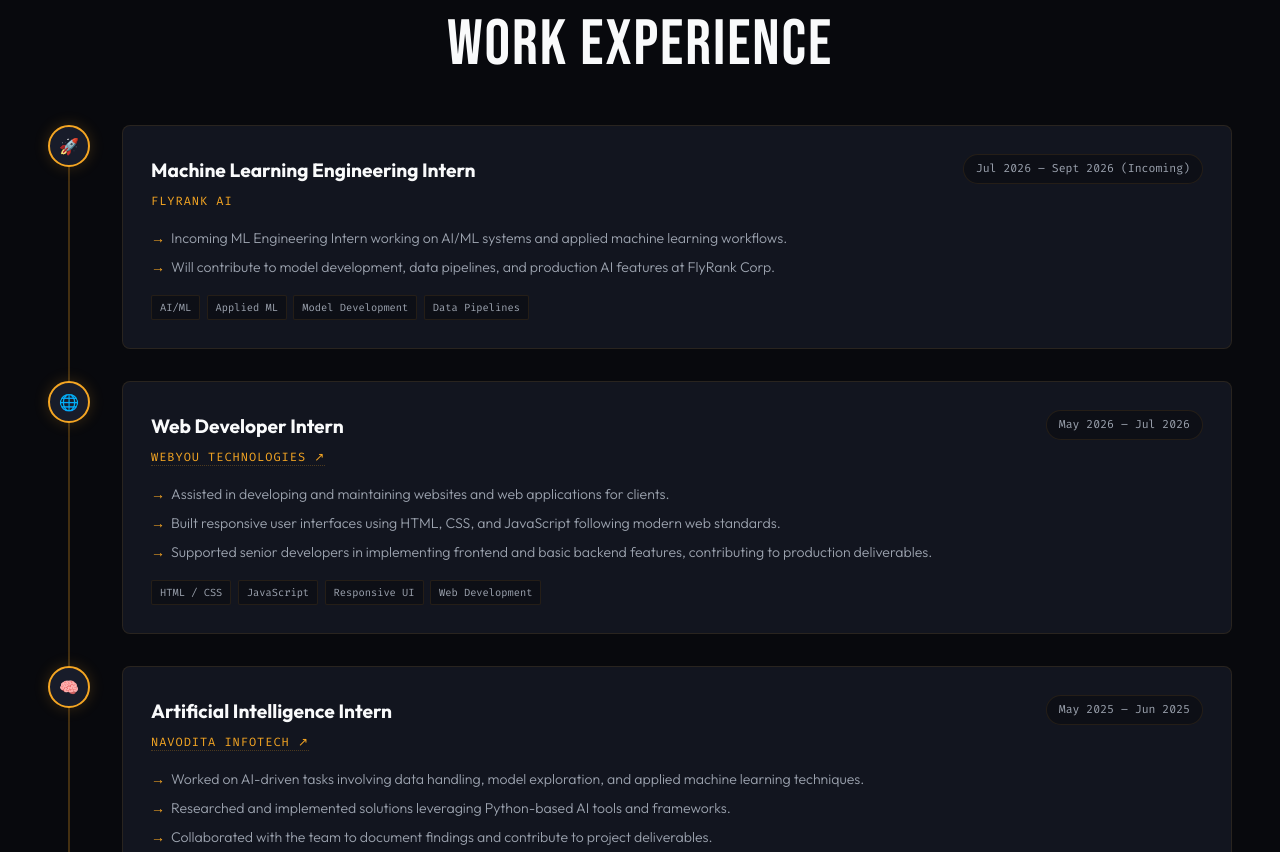
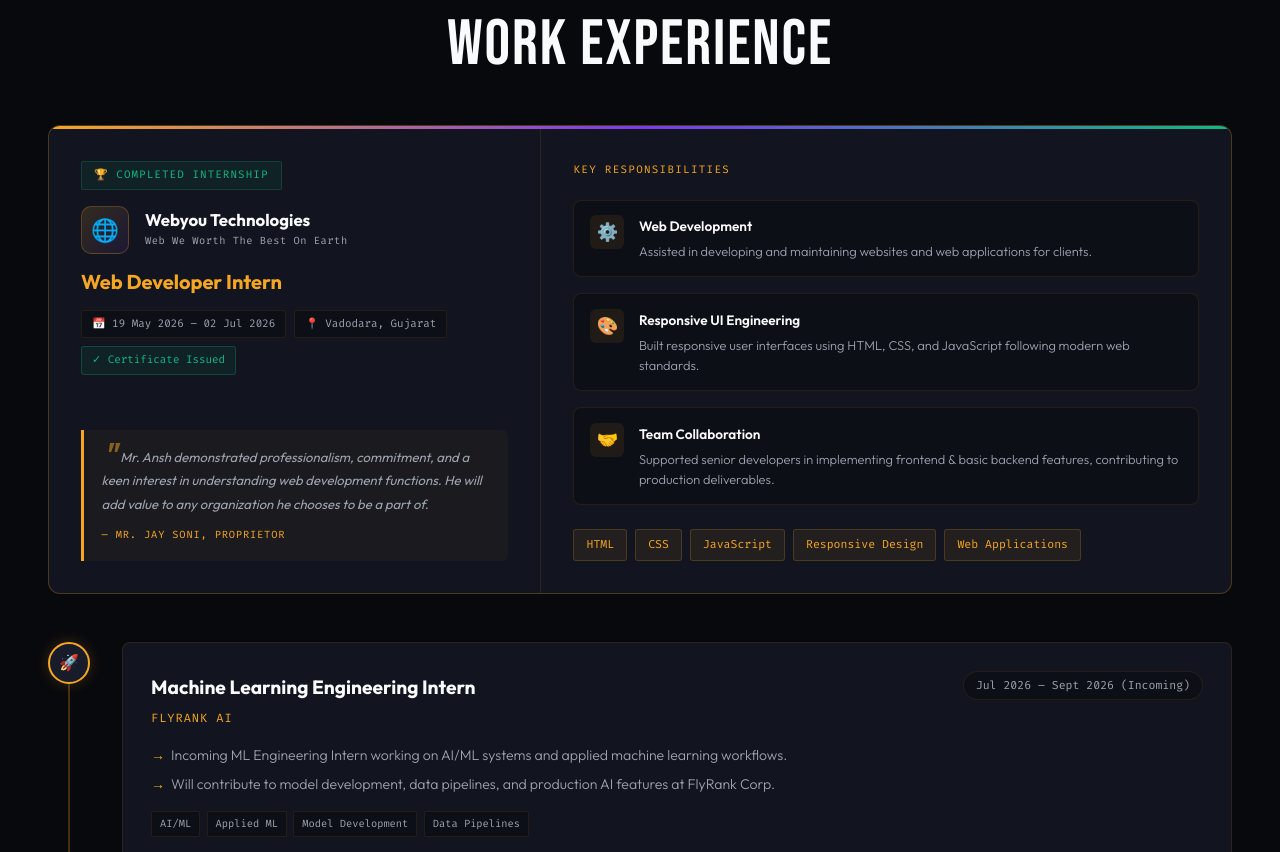
Before and after one commit to anshere0/portfolio, a plain HTML site: page index.html in a window 1280 px wide. Shown: the part 1970-2822 px from the top of the page. Drawn offline with nearby package versions, Linux system fonts and the light colour scheme.

Commit message:
updating job profile

```diff
--- a/index.html
+++ b/index.html
@@ -255,6 +255,67 @@
       <div class="sec-label" style="justify-content:center">Journey</div>
       <div class="sec-title">WORK EXPERIENCE</div>
     </div>
+    <!-- FEATURED INTERNSHIP: Webyou Technologies -->
+    <div class="webyou-feature rv">
+      <div class="wf-accent-bar"></div>
+      <div class="wf-inner">
+        <div class="wf-left">
+          <div class="wf-badge">🏆 Completed Internship</div>
+          <div class="wf-logo-wrap">
+            <div class="wf-logo-icon">🌐</div>
+            <div>
+              <div class="wf-company">Webyou Technologies</div>
+              <div class="wf-tagline">Web We Worth The Best On Earth</div>
+            </div>
+          </div>
+          <h3 class="wf-role">Web Developer Intern</h3>
+          <div class="wf-meta">
+            <span class="wf-pill">📅 19 May 2026 – 02 Jul 2026</span>
+            <span class="wf-pill">📍 Vadodara, Gujarat</span>
+            <span class="wf-pill wf-pill-green">✓ Certificate Issued</span>
+          </div>
+          <div class="wf-quote">
+            <span class="wf-quote-mark">"</span>
+            Mr. Ansh demonstrated professionalism, commitment, and a keen interest in understanding web development functions. He will add value to any organization he chooses to be a part of.
+            <span class="wf-quote-attr">— Mr. Jay Soni, Proprietor</span>
+          </div>
+        </div>
+        <div class="wf-right">
+          <div class="wf-responsibilities">
+            <div class="wf-resp-head">Key Responsibilities</div>
+            <div class="wf-resp-item">
+              <div class="wf-resp-icon">⚙️</div>
+              <div>
+                <div class="wf-resp-title">Web Development</div>
+                <div class="wf-resp-desc">Assisted in developing and maintaining websites and web applications for clients.</div>
+              </div>
+            </div>
+            <div class="wf-resp-item">
+              <div class="wf-resp-icon">🎨</div>
+              <div>
+                <div class="wf-resp-title">Responsive UI Engineering</div>
+                <div class="wf-resp-desc">Built responsive user interfaces using HTML, CSS, and JavaScript following modern web standards.</div>
+              </div>
+            </div>
+            <div class="wf-resp-item">
+              <div class="wf-resp-icon">🤝</div>
+              <div>
+                <div class="wf-resp-title">Team Collaboration</div>
+                <div class="wf-resp-desc">Supported senior developers in implementing frontend &amp; basic backend features, contributing to production deliverables.</div>
+              </div>
+            </div>
+          </div>
+          <div class="wf-skills-row">
+            <span class="wf-skill">HTML</span>
+            <span class="wf-skill">CSS</span>
+            <span class="wf-skill">JavaScript</span>
+            <span class="wf-skill">Responsive Design</span>
+            <span class="wf-skill">Web Applications</span>
+          </div>
+        </div>
+      </div>
+    </div>
+
     <div class="exp-timeline">
       <!-- Role 1: FlyRank AI -->
       <div class="exp-item rv">
@@ -278,35 +339,6 @@
             <span>Applied ML</span>
             <span>Model Development</span>
             <span>Data Pipelines</span>
-          </div>
-        </div>
-      </div>
-
-      <!-- Role 2: Webyou Technologies -->
-      <div class="exp-item rv">
-        <div class="exp-dot">🌐</div>
-        <div class="exp-content">
-          <div class="exp-header">
-            <div class="exp-title-box">
-              <h3>Web Developer Intern</h3>
-              <div class="exp-company">
-                <a href="certificates/webyou_internship.jpg" target="_blank" style="text-decoration:none; color:inherit; border-bottom: 1px dotted var(--border2)">Webyou Technologies ↗</a>
-              </div>
-            </div>
-            <div class="exp-duration">May 2026 – Jul 2026</div>
-          </div>
-          <div class="exp-body">
-            <ul>
-              <li>Assisted in developing and maintaining websites and web applications for clients.</li>
-              <li>Built responsive user interfaces using HTML, CSS, and JavaScript following modern web standards.</li>
-              <li>Supported senior developers in implementing frontend and basic backend features, contributing to production deliverables.</li>
-            </ul>
-          </div>
-          <div class="exp-tags">
-            <span>HTML / CSS</span>
-            <span>JavaScript</span>
-            <span>Responsive UI</span>
-            <span>Web Development</span>
           </div>
         </div>
       </div>
--- a/styles.css
+++ b/styles.css
@@ -770,7 +770,250 @@
   line-height:1.3
 }
 
+/* ── WEBYOU FEATURE BLOCK ─────────────────────── */
+.webyou-feature {
+  margin-top:3rem;
+  background:var(--card);
+  border:1px solid var(--border2);
+  border-radius:12px;
+  overflow:hidden;
+  position:relative;
+  transition:all var(--r)
+}
+
+.webyou-feature:hover {
+  box-shadow:0 16px 60px rgba(245,166,35,0.1);
+  border-color:rgba(245,166,35,0.4)
+}
+
+.wf-accent-bar {
+  height:3px;
+  background:linear-gradient(90deg,var(--amber),var(--violet),var(--green));
+  width:100%
+}
+
+.wf-inner {
+  display:grid;
+  grid-template-columns:1fr 1.4fr;
+  gap:0;
+}
+
+.wf-left {
+  padding:2rem 2rem 2rem 2rem;
+  border-right:1px solid var(--border);
+  display:flex;
+  flex-direction:column;
+  gap:1rem
+}
+
+.wf-badge {
+  display:inline-flex;
+  align-items:center;
+  gap:0.4rem;
+  font-family:var(--mono);
+  font-size:0.68rem;
+  text-transform:uppercase;
+  letter-spacing:0.1em;
+  color:var(--green);
+  background:rgba(16,185,129,0.08);
+  border:1px solid rgba(16,185,129,0.2);
+  padding:4px 12px;
+  border-radius:2px;
+  width:fit-content
+}
+
+.wf-logo-wrap {
+  display:flex;
+  align-items:center;
+  gap:1rem
+}
+
+.wf-logo-icon {
+  width:48px;
+  height:48px;
+  background:linear-gradient(135deg,rgba(245,166,35,0.15),rgba(124,58,237,0.1));
+  border:1px solid var(--border2);
+  border-radius:10px;
+  display:flex;
+  align-items:center;
+  justify-content:center;
+  font-size:1.4rem;
+  flex-shrink:0
+}
+
+.wf-company {
+  font-size:1.05rem;
+  font-weight:700;
+  color:var(--head);
+  line-height:1.2
+}
+
+.wf-tagline {
+  font-family:var(--mono);
+  font-size:0.65rem;
+  color:var(--text2);
+  letter-spacing:0.05em;
+  margin-top:2px
+}
+
+.wf-role {
+  font-size:1.25rem;
+  font-weight:700;
+  color:var(--amber);
+  line-height:1.2
+}
+
+.wf-meta {
+  display:flex;
+  flex-wrap:wrap;
+  gap:0.5rem
+}
+
+.wf-pill {
+  font-family:var(--mono);
+  font-size:0.68rem;
+  padding:4px 10px;
+  background:var(--bg2);
+  border:1px solid var(--border);
+  border-radius:3px;
+  color:var(--text2)
+}
+
+.wf-pill-green {
+  background:rgba(16,185,129,0.08);
+  border-color:rgba(16,185,129,0.25);
+  color:var(--green)
+}
+
+.wf-quote {
+  background:rgba(245,166,35,0.04);
+  border-left:3px solid var(--amber);
+  border-radius:0 6px 6px 0;
+  padding:1rem 1.1rem;
+  font-size:0.82rem;
+  color:var(--text2);
+  line-height:1.8;
+  font-style:italic;
+  position:relative;
+  margin-top:auto
+}
+
+.wf-quote-mark {
+  font-family:var(--display);
+  font-size:2.5rem;
+  color:var(--amber);
+  line-height:0.5;
+  vertical-align:middle;
+  margin-right:0.15rem;
+  opacity:0.5
+}
+
+.wf-quote-attr {
+  display:block;
+  margin-top:0.6rem;
+  font-style:normal;
+  font-family:var(--mono);
+  font-size:0.65rem;
+  color:var(--amber);
+  text-transform:uppercase;
+  letter-spacing:0.08em
+}
+
+.wf-right {
+  padding:2rem;
+  display:flex;
+  flex-direction:column;
+  gap:1.5rem
+}
+
+.wf-responsibilities {
+  display:flex;
+  flex-direction:column;
+  gap:1rem
+}
+
+.wf-resp-head {
+  font-family:var(--mono);
+  font-size:0.68rem;
+  text-transform:uppercase;
+  letter-spacing:0.12em;
+  color:var(--amber);
+  margin-bottom:0.25rem
+}
+
+.wf-resp-item {
+  display:flex;
+  gap:0.9rem;
+  align-items:flex-start;
+  padding:0.9rem 1rem;
+  background:var(--bg2);
+  border:1px solid var(--border);
+  border-radius:8px;
+  transition:all var(--r)
+}
+
+.wf-resp-item:hover {
+  border-color:var(--border2);
+  background:rgba(245,166,35,0.03);
+  transform:translateX(3px)
+}
+
+.wf-resp-icon {
+  font-size:1.1rem;
+  width:34px;
+  height:34px;
+  background:rgba(245,166,35,0.08);
+  border-radius:6px;
+  display:flex;
+  align-items:center;
+  justify-content:center;
+  flex-shrink:0
+}
+
+.wf-resp-title {
+  font-size:0.85rem;
+  font-weight:600;
+  color:var(--head);
+  margin-bottom:0.2rem
+}
+
+.wf-resp-desc {
+  font-size:0.8rem;
+  color:var(--text2);
+  line-height:1.6;
+  font-weight:300
+}
+
+.wf-skills-row {
+  display:flex;
+  flex-wrap:wrap;
+  gap:0.5rem;
+  margin-top:auto
+}
+
+.wf-skill {
+  font-family:var(--mono);
+  font-size:0.72rem;
+  padding:5px 12px;
+  border-radius:3px;
+  background:rgba(245,166,35,0.07);
+  border:1px solid rgba(245,166,35,0.2);
+  color:var(--amber);
+  transition:all var(--r)
+}
+
+.wf-skill:hover {
+  background:rgba(245,166,35,0.14);
+  transform:translateY(-1px)
+}
+
+@media(max-width:768px){
+  .wf-inner{grid-template-columns:1fr}
+  .wf-left{border-right:none;border-bottom:1px solid var(--border)}
+}
+
 /* ── SKILLS ─────────────────────── */
+
 #skills {
   padding:7rem 3rem;
   background:var(--bg)
```
